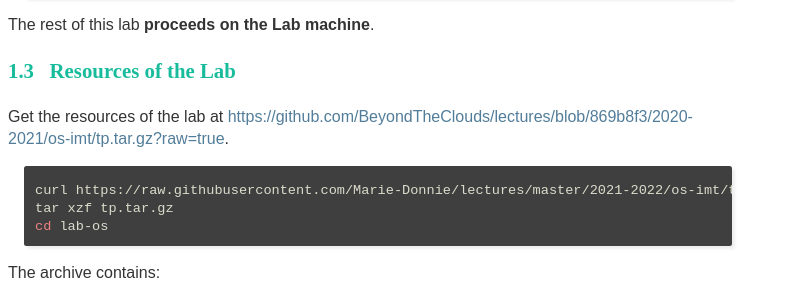
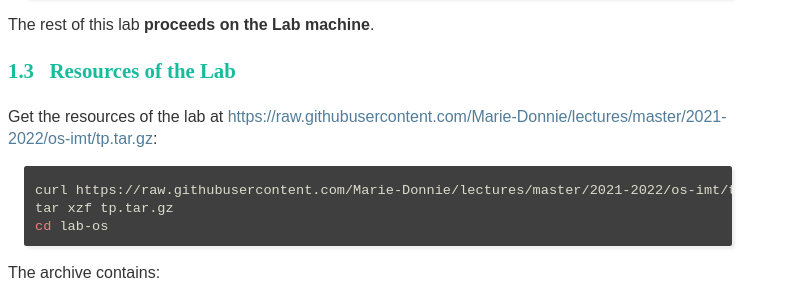
Before and after one commit to Marie-Donnie/Marie-Donnie.github.io, a Jekyll site: the page teachings/2021-2022/os-imt/index.html, which Jekyll copies as it is, in a window 1280 px wide and 900 px high, scrolled down 2820 px. Shown: the part 152-452 px from the top of the window, without its empty margins (0-789 px from the left). Built offline with Jekyll 4.4.1, drawn with Linux system fonts in a browser that asks for light colours; some web fonts are replaced; some of the changed text lies outside the part shown.

Commit message:
A bit better session

```diff
--- a/teachings/2021-2022/os-imt/index.html
+++ b/teachings/2021-2022/os-imt/index.html
@@ -1,7 +1,7 @@
 <!DOCTYPE html>
 <html lang="en">
 <head>
-<!-- 2021-11-16 mar. 16:32 -->
+<!-- 2021-11-20 sam. 18:56 -->
 <meta charset="utf-8">
 <meta name="viewport" content="width=device-width, initial-scale=1">
 <title>Operate Resources in Public and Private Clouds Thanks to OpenStack</title>
@@ -259,62 +259,62 @@ editor to follow lab completion <a href="https://notes.inria.fr/L5mGTNGORdewfkfI
 <ul>
 <li><a href="#sec:req">1. Requirements and Setup</a>
 <ul>
-<li><a href="#org34ab101">1.1. Environment</a></li>
+<li><a href="#orgaf1b19b">1.1. Environment</a></li>
 <li><a href="#sec:assign-lab">1.2. Access the Lab machine</a></li>
 <li><a href="#sec:rscs-lab">1.3. Resources of the Lab</a></li>
-<li><a href="#org655f2e9">1.4. Setup OpenStack</a></li>
+<li><a href="#org8faf8ad">1.4. Setup OpenStack</a></li>
 </ul>
 </li>
 <li><a href="#sec:play-with-os">2. Play with OpenStack (as an Admin)</a>
 <ul>
-<li><a href="#org5c08500">2.1. OpenStack Horizon dashboard</a></li>
+<li><a href="#org51f9d6d">2.1. OpenStack Horizon dashboard</a></li>
 <li><a href="#sec:os-cli">2.2. Unleash the operator in you</a>
 <ul>
-<li><a href="#orgb482de8">2.2.1. Make the world reaches the VM</a></li>
+<li><a href="#orgab30d24">2.2.1. Make the world reaches the VM</a></li>
 </ul>
 </li>
 <li><a href="#sec:enc-trust">2.3. In encryption we trust</a></li>
-<li><a href="#org05b094c">2.4. The art of contextualizing a VM</a>
+<li><a href="#org6c97228">2.4. The art of contextualizing a VM</a>
 <ul>
 <li><a href="#sec:debian10-ftw">2.4.1. Debian 10 FTW</a></li>
 <li><a href="#sec:cloud-init">2.4.2. <code>cloud-init</code> in Action</a></li>
 </ul>
 </li>
-<li><a href="#org66c89ee">2.5. Run VMs at (near-)native speed</a></li>
+<li><a href="#orga38e7e2">2.5. Run VMs at (near-)native speed</a></li>
 </ul>
 </li>
 <li><a href="#sec:wp-devops">3. Deploy a WordPress as a Service (as a DevOps)</a></li>
 <li><a href="#sec:heat">4. Automatize the Deployment with Heat</a>
 <ul>
-<li><a href="#org50dfe0d">4.1. Preamble</a></li>
-<li><a href="#org56d9c9e">4.2. Boot a VM</a></li>
+<li><a href="#org1613d48">4.1. Preamble</a></li>
+<li><a href="#orgf5f2738">4.2. Boot a VM</a></li>
 <li><a href="#sec:heat-params">4.3. Need more flexibility: let&rsquo;s add parameters</a></li>
 <li><a href="#sec:heat-outputs">4.4. Need to return values: let&rsquo;s use outputs</a></li>
-<li><a href="#orga15d16f">4.5. Integrate <code>cloud-init</code></a></li>
-<li><a href="#org1215315">4.6. Dynamic configuration with <code>cloud-init</code> and parameters</a></li>
+<li><a href="#orgd5d3eff">4.5. Integrate <code>cloud-init</code></a></li>
+<li><a href="#org1ed7729">4.6. Dynamic configuration with <code>cloud-init</code> and parameters</a></li>
 <li><a href="#sec:data-deps-rscs">4.7. Data dependency between resources</a></li>
-<li><a href="#org3db67df">4.8. Nested templates</a></li>
-<li><a href="#org1ed2aef">4.9. Nested templates with data dependency</a></li>
-<li><a href="#orgf82c624">4.10. Other type of resources: floating IP</a></li>
+<li><a href="#orga5b7d83">4.8. Nested templates</a></li>
+<li><a href="#org5ddcf37">4.9. Nested templates with data dependency</a></li>
+<li><a href="#orgfd43795">4.10. Other type of resources: floating IP</a></li>
 </ul>
 </li>
 <li><a href="#sec:wp-heat">5. Deploy a WordPress as a Service (as a Heat DevOps)</a></li>
-<li><a href="#orgbf8cf16">6. Appendix</a>
+<li><a href="#orgfdb13f1">6. Appendix</a>
 <ul>
-<li><a href="#org6730783">6.1. Install MariaDB on Debian 10</a></li>
-<li><a href="#org78e19d3">6.2. Install Wordpress application on Debian 10</a></li>
+<li><a href="#orge0bc94b">6.1. Install MariaDB on Debian 10</a></li>
+<li><a href="#org91155fe">6.2. Install Wordpress application on Debian 10</a></li>
 </ul>
 </li>
 </ul>
 </div>
 </nav>
 
-<div id="outline-container-org60213ad" class="outline-2">
-<h2 id="sec:req"><a id="org60213ad"></a><span class="section-number-2">1</span> Requirements and Setup</h2>
+<div id="outline-container-org60a5906" class="outline-2">
+<h2 id="sec:req"><a id="org60a5906"></a><span class="section-number-2">1</span> Requirements and Setup</h2>
 <div class="outline-text-2" id="text-sec:req">
 </div>
-<div id="outline-container-org34ab101" class="outline-3">
-<h3 id="org34ab101"><span class="section-number-3">1.1</span> Environment</h3>
+<div id="outline-container-orgaf1b19b" class="outline-3">
+<h3 id="orgaf1b19b"><span class="section-number-3">1.1</span> Environment</h3>
 <div class="outline-text-3" id="text-1-1">
 <p>
 OpenStack needs, at least, 6 Go of RAM to run. And plenty more to
@@ -354,8 +354,8 @@ deployments.</li>
 </div>
 </div>
 
-<div id="outline-container-orge3974ac" class="outline-3">
-<h3 id="sec:assign-lab"><a id="orge3974ac"></a><span class="section-number-3">1.2</span> Access the Lab machine</h3>
+<div id="outline-container-orga212de8" class="outline-3">
+<h3 id="sec:assign-lab"><a id="orga212de8"></a><span class="section-number-3">1.2</span> Access the Lab machine</h3>
 <div class="outline-text-3" id="text-sec:assign-lab">
 <p>
 Find the assignation list of Lab machine per student on the
@@ -452,11 +452,11 @@ The rest of this lab <b>proceeds on the Lab machine</b>.
 </div>
 </div>
 
-<div id="outline-container-org5ce6a41" class="outline-3">
-<h3 id="sec:rscs-lab"><a id="org5ce6a41"></a><span class="section-number-3">1.3</span> Resources of the Lab</h3>
+<div id="outline-container-org13981a6" class="outline-3">
+<h3 id="sec:rscs-lab"><a id="org13981a6"></a><span class="section-number-3">1.3</span> Resources of the Lab</h3>
 <div class="outline-text-3" id="text-sec:rscs-lab">
 <p>
-Get the resources of the lab at <a href="https://github.com/BeyondTheClouds/lectures/blob/869b8f3/2020-2021/os-imt/tp.tar.gz?raw=true">https://github.com/BeyondTheClouds/lectures/blob/869b8f3/2020-2021/os-imt/tp.tar.gz?raw=true</a>.
+Get the resources of the lab at <a href="https://raw.githubusercontent.com/Marie-Donnie/lectures/master/2021-2022/os-imt/tp.tar.gz">https://raw.githubusercontent.com/Marie-Donnie/lectures/master/2021-2022/os-imt/tp.tar.gz</a>:
 </p>
 
 <div class="org-src-container">
@@ -477,8 +477,8 @@ The archive contains:
 </div>
 </div>
 
-<div id="outline-container-org655f2e9" class="outline-3">
-<h3 id="org655f2e9"><span class="section-number-3">1.4</span> Setup OpenStack</h3>
+<div id="outline-container-org8faf8ad" class="outline-3">
+<h3 id="org8faf8ad"><span class="section-number-3">1.4</span> Setup OpenStack</h3>
 <div class="outline-text-3" id="text-1-4">
 <p>
 Install snap.
@@ -518,12 +518,12 @@ status? What is the purpose of each service?
 </div>
 </div>
 
-<div id="outline-container-org21a68f4" class="outline-2">
-<h2 id="sec:play-with-os"><a id="org21a68f4"></a><span class="section-number-2">2</span> Play with OpenStack (as an Admin)</h2>
+<div id="outline-container-orgb42a350" class="outline-2">
+<h2 id="sec:play-with-os"><a id="orgb42a350"></a><span class="section-number-2">2</span> Play with OpenStack (as an Admin)</h2>
 <div class="outline-text-2" id="text-sec:play-with-os">
 </div>
-<div id="outline-container-org5c08500" class="outline-3">
-<h3 id="org5c08500"><span class="section-number-3">2.1</span> OpenStack Horizon dashboard</h3>
+<div id="outline-container-org51f9d6d" class="outline-3">
+<h3 id="org51f9d6d"><span class="section-number-3">2.1</span> OpenStack Horizon dashboard</h3>
 <div class="outline-text-3" id="text-2-1">
 <p>
 One service deployed is the OpenStack dashboard (Horizon). On your own
@@ -572,8 +572,8 @@ the command line interface &hellip;
 </div>
 </div>
 
-<div id="outline-container-org57bf39e" class="outline-3">
-<h3 id="sec:os-cli"><a id="org57bf39e"></a><span class="section-number-3">2.2</span> Unleash the operator in you</h3>
+<div id="outline-container-orgcb28377" class="outline-3">
+<h3 id="sec:os-cli"><a id="orgcb28377"></a><span class="section-number-3">2.2</span> Unleash the operator in you</h3>
 <div class="outline-text-3" id="text-sec:os-cli">
 <p>
 While Horizon is helpful to discover OpenStack features, this is not
@@ -670,8 +670,8 @@ cli-vm login:
 </pre>
 </div>
 
-<div id="outline-container-orgb482de8" class="outline-4">
-<h4 id="orgb482de8"><span class="section-number-4">2.2.1</span> Make the world reaches the VM</h4>
+<div id="outline-container-orgab30d24" class="outline-4">
+<h4 id="orgab30d24"><span class="section-number-4">2.2.1</span> Make the world reaches the VM</h4>
 <div class="outline-text-4" id="text-2-2-1">
 <p>
 The <a href="https://docs.openstack.org/neutron/ussuri/">neutron</a> service manage networks in OpenStack.  Neutron
@@ -778,8 +778,8 @@ resume it;</del> Does not work right now 😒.</li>
 </div>
 </div>
 
-<div id="outline-container-org7183efe" class="outline-3">
-<h3 id="sec:enc-trust"><a id="org7183efe"></a><span class="section-number-3">2.3</span> In encryption we trust</h3>
+<div id="outline-container-orgc9db182" class="outline-3">
+<h3 id="sec:enc-trust"><a id="orgc9db182"></a><span class="section-number-3">2.3</span> In encryption we trust</h3>
 <div class="outline-text-3" id="text-sec:enc-trust">
 <p>
 Any cirros VMs share the same credentials (i.e., <code>cirros</code>, <code>gocubsgo</code>)
@@ -857,8 +857,8 @@ openstack server show cli-vm-adminkey -c addresses -f value | sed  -Er 's/test=.
 </div>
 </div>
 
-<div id="outline-container-org05b094c" class="outline-3">
-<h3 id="org05b094c"><span class="section-number-3">2.4</span> The art of contextualizing a VM</h3>
+<div id="outline-container-org6c97228" class="outline-3">
+<h3 id="org6c97228"><span class="section-number-3">2.4</span> The art of contextualizing a VM</h3>
 <div class="outline-text-3" id="text-2-4">
 <p>
 Contextualizing is the process that automatically installs software,
@@ -883,8 +883,8 @@ executed on the VM as <code>root</code> during the boot process.
 </p>
 </div>
 
-<div id="outline-container-org8728c1e" class="outline-4">
-<h4 id="sec:debian10-ftw"><a id="org8728c1e"></a><span class="section-number-4">2.4.1</span> Debian 10 FTW</h4>
+<div id="outline-container-orgdcde792" class="outline-4">
+<h4 id="sec:debian10-ftw"><a id="orgdcde792"></a><span class="section-number-4">2.4.1</span> Debian 10 FTW</h4>
 <div class="outline-text-4" id="text-sec:debian10-ftw">
 <p>
 When it comes the time to deal with real applications, we cannot use
@@ -900,7 +900,7 @@ want to release all your resources before going further.
 </p>
 
 <div class="org-src-container">
-<pre class="src src-bash" id="orgfd78b5e"><span style="color: #7f7f7f;"># </span><span style="color: #7f7f7f;">Delete VMs</span>
+<pre class="src src-bash" id="org7ce2ff4"><span style="color: #7f7f7f;"># </span><span style="color: #7f7f7f;">Delete VMs</span>
 <span style="color: #00bfff;">for</span> vm<span style="color: #00bfff;"> in</span> $(<span style="color: #fa8072;">openstack</span> server list -c ID -f value); <span style="color: #00bfff;">do</span> <span style="color: #deb887;">\</span>
   <span style="color: #f08080;">echo</span> <span style="color: #deb887;">"Deleting ${vm}..."</span>; <span style="color: #deb887;">\</span>
   openstack server delete <span style="color: #deb887;">"${vm}"</span>; <span style="color: #deb887;">\</span>
@@ -940,8 +940,8 @@ creation arguments.
 </div>
 </div>
 
-<div id="outline-container-org68de0b9" class="outline-4">
-<h4 id="sec:cloud-init"><a id="org68de0b9"></a><span class="section-number-4">2.4.2</span> <code>cloud-init</code> in Action</h4>
+<div id="outline-container-org7c7f60c" class="outline-4">
+<h4 id="sec:cloud-init"><a id="org7c7f60c"></a><span class="section-number-4">2.4.2</span> <code>cloud-init</code> in Action</h4>
 <div class="outline-text-4" id="text-sec:cloud-init">
 <p>
 To tell <code>cloud-init</code> to load and execute a specific script at boot
@@ -952,7 +952,7 @@ extra argument to the regular <code>openstack server create</code> command.
 <div class="do">
 <p>
 Start a new VM named <code>art-vm</code> based on the <code>debian-10</code> image and the
-<code>m1.mini</code> flavor. The VM should load and execute the script <a href="#org93e0370">1</a>
+<code>m1.mini</code> flavor. The VM should load and execute the script <a href="#org279a4d9">1</a>
 &#x2013; available under <code>rsc/art.sh</code> &#x2013; that installs the <a href="https://github.com/cmatsuoka/figlet"><code>figlet</code></a> and
 <a href="https://github.com/busyloop/lolcat"><code>lolcat</code></a> softwares on the VM.
 </p>
@@ -960,7 +960,7 @@ Start a new VM named <code>art-vm</code> based on the <code>debian-10</code> ima
 </div>
 
 <div class="org-src-container">
-<label class="org-src-name"><span class="listing-number">Listing 1: </span><code>cloud-init</code> script available under <code>rsc/art.sh</code></label><pre class="src src-bash" id="org93e0370"><span style="color: #7f7f7f;">#</span><span style="color: #7f7f7f;">!/usr/bin/</span><span style="color: #00bfff;">env</span><span style="color: #7f7f7f;"> bash</span>
+<label class="org-src-name"><span class="listing-number">Listing 1: </span><code>cloud-init</code> script available under <code>rsc/art.sh</code></label><pre class="src src-bash" id="org279a4d9"><span style="color: #7f7f7f;">#</span><span style="color: #7f7f7f;">!/usr/bin/</span><span style="color: #00bfff;">env</span><span style="color: #7f7f7f;"> bash</span>
 <span style="color: #7f7f7f;"># </span><span style="color: #7f7f7f;">Fix DNS resolution</span>
 <span style="color: #f08080;">echo</span> <span style="color: #deb887;">""</span> &gt; /etc/resolv.conf
 <span style="color: #f08080;">echo</span> <span style="color: #deb887;">"nameserver 8.8.8.8"</span> &gt;&gt; /etc/resolv.conf
@@ -1017,8 +1017,8 @@ debian@art-vm:~$ figlet "The Art of Contextualizing a VM" | lolcat
 </div>
 </div>
 
-<div id="outline-container-org66c89ee" class="outline-3">
-<h3 id="org66c89ee"><span class="section-number-3">2.5</span> Run VMs at (near-)native speed</h3>
+<div id="outline-container-orga38e7e2" class="outline-3">
+<h3 id="orga38e7e2"><span class="section-number-3">2.5</span> Run VMs at (near-)native speed</h3>
 <div class="outline-text-3" id="text-2-5">
 <p>
 Every time you do an <code>openstack server create ...</code>, your request hits,
@@ -1098,8 +1098,8 @@ nova has been well taken into account.
 </div>
 </div>
 
-<div id="outline-container-orgf104b2c" class="outline-2">
-<h2 id="sec:wp-devops"><a id="orgf104b2c"></a><span class="section-number-2">3</span> Deploy a WordPress as a Service (as a DevOps)</h2>
+<div id="outline-container-org6bc3cc5" class="outline-2">
+<h2 id="sec:wp-devops"><a id="org6bc3cc5"></a><span class="section-number-2">3</span> Deploy a WordPress as a Service (as a DevOps)</h2>
 <div class="outline-text-2" id="text-sec:wp-devops">
 <p>
 In the previous sessions, we saw how to boot a VM with OpenStack, and
@@ -1154,22 +1154,22 @@ project named <code>os-owph</code>.</li>
 
 <p>
 The <code>rsc</code> directory provides bash scripts to deploy the MariaDB
-database and web server of WordPress (also in <a href="#orgbf8cf16">Appendix</a>). Review it
+database and web server of WordPress (also in <a href="#orgfdb13f1">Appendix</a>). Review it
 before going any further (spot the <b>{{ TODO }}</b>).  And ask yourself
 questions such as: Does the <code>wordpress-db</code> VM needs a floating IP in
 order to be reached by the <code>wordpress-app</code> VM?
 </p>
 
 <p>
-Also, remind to <a href="#orgfd78b5e">clean your environment</a>.
-</p>
-
-</div>
-</div>
-</div>
-
-<div id="outline-container-org21797df" class="outline-2">
-<h2 id="sec:heat"><a id="org21797df"></a><span class="section-number-2">4</span> Automatize the Deployment with Heat</h2>
+Also, remind to <a href="#org7ce2ff4">clean your environment</a>.
+</p>
+
+</div>
+</div>
+</div>
+
+<div id="outline-container-orgda801c3" class="outline-2">
+<h2 id="sec:heat"><a id="orgda801c3"></a><span class="section-number-2">4</span> Automatize the Deployment with Heat</h2>
 <div class="outline-text-2" id="text-sec:heat">
 <p>
 <a href="https://docs.openstack.org/heat/ussuri/">Heat</a> is the OpenStack orchestrator: it eats templates (called HOT for
@@ -1186,8 +1186,8 @@ find interesting examples in the <a href="https://docs.openstack.org/heat/ussuri
 </p>
 </div>
 
-<div id="outline-container-org50dfe0d" class="outline-3">
-<h3 id="org50dfe0d"><span class="section-number-3">4.1</span> Preamble</h3>
+<div id="outline-container-org1613d48" class="outline-3">
+<h3 id="org1613d48"><span class="section-number-3">4.1</span> Preamble</h3>
 <div class="outline-text-3" id="text-4-1">
 <p>
 In this last part, the teacher has setup an OpenStack in a DataCenter
@@ -1236,8 +1236,8 @@ some commands such as the following to know about new names.
 </div>
 </div>
 
-<div id="outline-container-org56d9c9e" class="outline-3">
-<h3 id="org56d9c9e"><span class="section-number-3">4.2</span> Boot a VM</h3>
+<div id="outline-container-orgf5f2738" class="outline-3">
+<h3 id="orgf5f2738"><span class="section-number-3">4.2</span> Boot a VM</h3>
 <div class="outline-text-3" id="text-4-2">
 <p>
 The simplest HOT template you can declare describes how to boot a VM.
@@ -1299,8 +1299,8 @@ parameters to add flexibility.
 </div>
 </div>
 
-<div id="outline-container-orge477150" class="outline-3">
-<h3 id="sec:heat-params"><a id="orge477150"></a><span class="section-number-3">4.3</span> Need more flexibility: let&rsquo;s add parameters</h3>
+<div id="outline-container-orge2eb9a0" class="outline-3">
+<h3 id="sec:heat-params"><a id="orge2eb9a0"></a><span class="section-number-3">4.3</span> Need more flexibility: let&rsquo;s add parameters</h3>
 <div class="outline-text-3" id="text-sec:heat-params">
 <p>
 Templates can be more flexible with parameters.  To that end you can:
@@ -1396,8 +1396,8 @@ on declaring outputs, so that a stack can return a set of attributes
 </div>
 </div>
 
-<div id="outline-container-org690e832" class="outline-3">
-<h3 id="sec:heat-outputs"><a id="org690e832"></a><span class="section-number-3">4.4</span> Need to return values: let&rsquo;s use outputs</h3>
+<div id="outline-container-org69b045b" class="outline-3">
+<h3 id="sec:heat-outputs"><a id="org69b045b"></a><span class="section-number-3">4.4</span> Need to return values: let&rsquo;s use outputs</h3>
 <div class="outline-text-3" id="text-sec:heat-outputs">
 <p>
 Templates can declare a set of attributes to return.  For instance,
@@ -1525,8 +1525,8 @@ openstack stack delete --wait --yes hw3
 </div>
 </div>
 
-<div id="outline-container-orga15d16f" class="outline-3">
-<h3 id="orga15d16f"><span class="section-number-3">4.5</span> Integrate <code>cloud-init</code></h3>
+<div id="outline-container-orgd5d3eff" class="outline-3">
+<h3 id="orgd5d3eff"><span class="section-number-3">4.5</span> Integrate <code>cloud-init</code></h3>
 <div class="outline-text-3" id="text-4-5">
 <p>
 It is possible to declare a post-installation script in the template
@@ -1598,8 +1598,8 @@ right after the log <code>Cloud-init v. ... running</code>.
 </div>
 </div>
 
-<div id="outline-container-org1215315" class="outline-3">
-<h3 id="org1215315"><span class="section-number-3">4.6</span> Dynamic configuration with <code>cloud-init</code> and parameters</h3>
+<div id="outline-container-org1ed7729" class="outline-3">
+<h3 id="org1ed7729"><span class="section-number-3">4.6</span> Dynamic configuration with <code>cloud-init</code> and parameters</h3>
 <div class="outline-text-3" id="text-4-6">
 <p>
 Let&rsquo;s mix parameters and cloud-init to write a template with a
@@ -1670,8 +1670,8 @@ that Heat resources can exchange information.
 </div>
 </div>
 
-<div id="outline-container-org513410e" class="outline-3">
-<h3 id="sec:data-deps-rscs"><a id="org513410e"></a><span class="section-number-3">4.7</span> Data dependency between resources</h3>
+<div id="outline-container-org2e5adaf" class="outline-3">
+<h3 id="sec:data-deps-rscs"><a id="org2e5adaf"></a><span class="section-number-3">4.7</span> Data dependency between resources</h3>
 <div class="outline-text-3" id="text-sec:data-deps-rscs">
 <p>
 Let&rsquo;s declare a template with two VMs: <code>user</code> and <code>provider</code>.  The
@@ -1745,8 +1745,8 @@ openstack stack delete --wait --yes hw6
 </div>
 </div>
 
-<div id="outline-container-org3db67df" class="outline-3">
-<h3 id="org3db67df"><span class="section-number-3">4.8</span> Nested templates</h3>
+<div id="outline-container-orga5b7d83" class="outline-3">
+<h3 id="orga5b7d83"><span class="section-number-3">4.8</span> Nested templates</h3>
 <div class="outline-text-3" id="text-4-8">
 <p>
 Heat is able to compose templates to keep human-readable files, using
@@ -1801,8 +1801,8 @@ dependency.
 </div>
 </div>
 
-<div id="outline-container-org1ed2aef" class="outline-3">
-<h3 id="org1ed2aef"><span class="section-number-3">4.9</span> Nested templates with data dependency</h3>
+<div id="outline-container-org5ddcf37" class="outline-3">
+<h3 id="org5ddcf37"><span class="section-number-3">4.9</span> Nested templates with data dependency</h3>
 <div class="outline-text-3" id="text-4-9">
 <p>
 Let&rsquo;s describe the same deployment as in section <a href="#sec:data-deps-rscs">4.7</a>
@@ -1896,8 +1896,8 @@ openstack stack delete --wait --yes hw8
 </div>
 </div>
 
-<div id="outline-container-orgf82c624" class="outline-3">
-<h3 id="orgf82c624"><span class="section-number-3">4.10</span> Other type of resources: floating IP</h3>
+<div id="outline-container-orgfd43795" class="outline-3">
+<h3 id="orgfd43795"><span class="section-number-3">4.10</span> Other type of resources: floating IP</h3>
 <div class="outline-text-3" id="text-4-10">
 <p>
 It&rsquo;s Floating IP time!
@@ -1965,8 +1965,8 @@ openstack stack delete --wait --yes hw9
 </div>
 </div>
 
-<div id="outline-container-org364423d" class="outline-2">
-<h2 id="sec:wp-heat"><a id="org364423d"></a><span class="section-number-2">5</span> Deploy a WordPress as a Service (as a Heat DevOps)</h2>
+<div id="outline-container-orgd44666d" class="outline-2">
+<h2 id="sec:wp-heat"><a id="orgd44666d"></a><span class="section-number-2">5</span> Deploy a WordPress as a Service (as a Heat DevOps)</h2>
 <div class="outline-text-2" id="text-sec:wp-heat">
 <p>
 As a DevOps at OWPH &#x2013; Online WordPress Hosting &#x2013; you are now in
@@ -2005,12 +2005,12 @@ going on <a href="http://&lt;wp-vm-fip-address&gt;/wp">http://&lt;wp-vm-fip-addr
 </div>
 </div>
 
-<div id="outline-container-orgbf8cf16" class="outline-2">
-<h2 id="orgbf8cf16"><span class="section-number-2">6</span> Appendix</h2>
+<div id="outline-container-orgfdb13f1" class="outline-2">
+<h2 id="orgfdb13f1"><span class="section-number-2">6</span> Appendix</h2>
 <div class="outline-text-2" id="text-6">
 </div>
-<div id="outline-container-org6730783" class="outline-3">
-<h3 id="org6730783"><span class="section-number-3">6.1</span> Install MariaDB on Debian 10</h3>
+<div id="outline-container-orge0bc94b" class="outline-3">
+<h3 id="orge0bc94b"><span class="section-number-3">6.1</span> Install MariaDB on Debian 10</h3>
 <div class="outline-text-3" id="text-6-1">
 <div class="org-src-container">
 <pre class="src src-bash"><span style="color: #7f7f7f;">#</span><span style="color: #7f7f7f;">!/usr/bin/</span><span style="color: #00bfff;">env</span><span style="color: #7f7f7f;"> bash</span>
@@ -2055,8 +2055,8 @@ cat &lt;&lt; EOSQL | mysql -u root --password=${<span style="color: #4eee94;">DB
 </div>
 </div>
 
-<div id="outline-container-org78e19d3" class="outline-3">
-<h3 id="org78e19d3"><span class="section-number-3">6.2</span> Install Wordpress application on Debian 10</h3>
+<div id="outline-container-org91155fe" class="outline-3">
+<h3 id="org91155fe"><span class="section-number-3">6.2</span> Install Wordpress application on Debian 10</h3>
 <div class="outline-text-3" id="text-6-2">
 <div class="org-src-container">
 <pre class="src src-bash"><span style="color: #7f7f7f;">#</span><span style="color: #7f7f7f;">!/usr/bin/</span><span style="color: #00bfff;">env</span><span style="color: #7f7f7f;"> bash</span>
@@ -2126,7 +2126,7 @@ is a bit annoying.
 <p class="email">Email: <a href="mailto:{firstname.lastname}@inria.fr">{firstname.lastname}@inria.fr</a></p>
 <p class="github">Find a typo, wanna make a proposition:
  <a href="https://github.com/BeyondTheClouds/lectures/issues/new?title=[os-imt]">open an issue</a></p>
-<p class="date">Last modification: 2021-11-16 mar. 16:32</p>
+<p class="date">Last modification: 2021-11-18 jeu. 16:31</p>
 <p class="license">This work is licensed under a <a rel="license" href="http://creativecommons.org/licenses/by-sa/4.0/">Creative Commons Attribution-ShareAlike 4.0 International License</a>.</p>
 <p class="creator"><a href="https://www.gnu.org/software/emacs/">Emacs</a> 26.3 (<a href="https://orgmode.org">Org</a> mode 9.1.9) – <a href="http://gongzhitaao.org/orgcss">Zhitao Gong</a> customized theme</p>
 </div>
```
